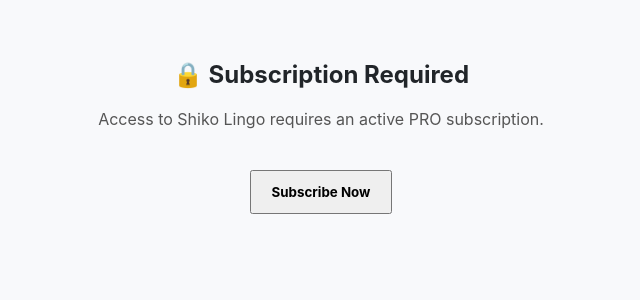
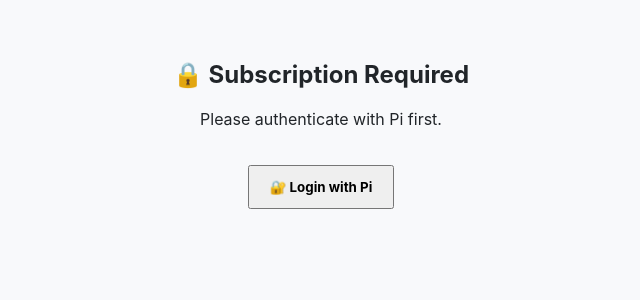
Before and after one commit to egyptianpharoah771-commits/shiko-lingo, a React (Create React App) app: page /upgrade in a window 1280 px wide. Shown: the top 300 px of the page, without its empty margins (319-959 px from the left). Built offline with nearby package versions, Linux system fonts and the light colour scheme; no server answers.

Commit message:
Fix: Add explicit Pi login before subscription

```diff
--- a/src/pages/Upgrade.jsx
+++ b/src/pages/Upgrade.jsx
@@ -9,7 +9,7 @@ function isInsideRealPi() {
 }
 
 function Upgrade() {
-  const { user } = useAuth();
+  const { user, loginWithPi } = useAuth();
   const [loading, setLoading] = useState(false);
   const [error, setError] = useState("");
 
@@ -46,25 +46,14 @@ function Upgrade() {
         },
         {
           onReadyForServerApproval: async (paymentId) => {
-            try {
-              const res = await fetch("/api/pi/approve", {
+            await fetch("/api/pi/approve", {
               method: "POST",
               headers: { "Content-Type": "application/json" },
               body: JSON.stringify({ paymentId }),
             });
-
-              if (!res.ok) {
-                throw new Error("Approval request failed");
-              }
-            } catch (err) {
-              console.error("Approve error:", err);
-              setError("Payment approval failed.");
-              setLoading(false);
-            }
           },
 
           onReadyForServerCompletion: async (paymentId, txid) => {
-            try {
             const res = await fetch("/api/pi/complete", {
               method: "POST",
               headers: { "Content-Type": "application/json" },
@@ -76,19 +65,12 @@ function Upgrade() {
             });
 
             if (!res.ok) {
-                throw new Error("Completion request failed");
+              throw new Error("Completion failed");
             }
 
-              // انتظار بسيط لضمان تحديث الاشتراك في DB
             setTimeout(() => {
               window.location.href = "/dashboard";
             }, 1000);
-
-            } catch (err) {
-              console.error("Completion error:", err);
-              setError("Payment completion failed.");
-              setLoading(false);
-            }
           },
 
           onCancel: () => {
@@ -110,6 +92,10 @@ function Upgrade() {
     }
   };
 
+  const handlePiLogin = async () => {
+    await loginWithPi();
+  };
+
   return (
     <div
       style={{
@@ -121,8 +107,26 @@ function Upgrade() {
     >
       <h2>🔒 Subscription Required</h2>
 
+      {!user && (
+        <>
+          <p>Please authenticate with Pi first.</p>
+          <button
+            onClick={handlePiLogin}
+            style={{
+              marginTop: "20px",
+              padding: "12px 20px",
+              fontWeight: "bold",
+            }}
+          >
+            🔐 Login with Pi
+          </button>
+        </>
+      )}
+
+      {user && (
+        <>
           <p style={{ marginTop: "12px", color: "#555" }}>
-        Access to Shiko Lingo requires an active PRO subscription.
+            Access requires an active PRO subscription.
           </p>
 
           <button
@@ -137,6 +141,8 @@ function Upgrade() {
           >
             {loading ? "Processing…" : "Subscribe Now"}
           </button>
+        </>
+      )}
 
       {error && (
         <p style={{ marginTop: "15px", color: "red" }}>
```
Lines whose indentation alone changed are shown as unchanged.
